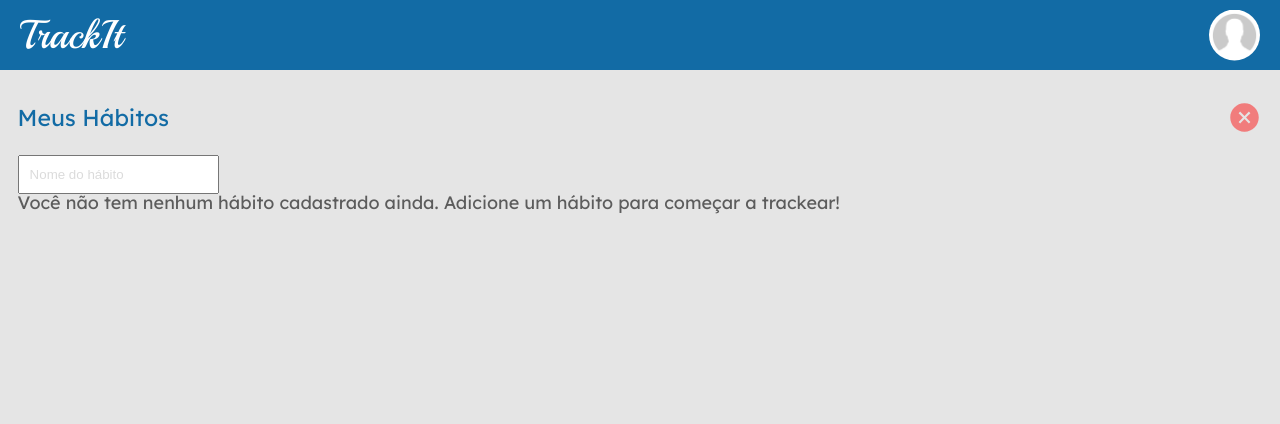
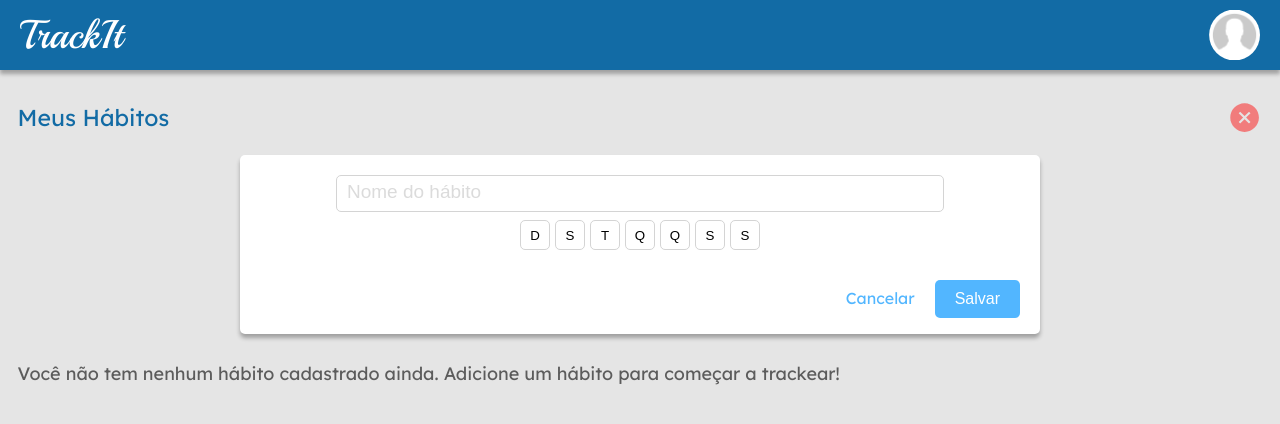
Before and after one commit to jvcamargo02/projeto10-trackit, a React (Create React App) app: page /habitos in a window 1280 px wide. Both pictures are taken after a click on the element 1244 px from the left and 117 px from the top of the page. Shown: the top 424 px of the page. Built offline with nearby package versions, Linux system fonts and the light colour scheme.

Commit message:
Habits page layout, add new habit layout

```diff
--- a/src/components/HabitsScreen.js
+++ b/src/components/HabitsScreen.js
@@ -1,10 +1,22 @@
 import styled from "styled-components"
 import Header from "./Header"
-import {useState} from 'react'
+import { useState } from 'react'
 
 export default function HabitsScreen() {
 
     const [toggle, setToggle] = useState(true)
+    const [btnColor, setBtnColor] = useState("#fff")
+    let days = []
+
+    function newHabitDays (v) {
+        days.push(v)
+        setBtnColor(!btnColor)
+
+    }
+
+    function onSubmit(e) {
+        e.preventDefault()
+    }
 
     return (
         <Container>
@@ -15,9 +27,21 @@ export default function HabitsScreen() {
             </MainTop>
             {toggle === true ? null :
 
-                <form>
-                <input type='text' placeholder='Nome do hábito' />
-
+                <form onSubmit={onSubmit}>
+                    <input type='text' placeholder='Nome do hábito' />
+                    <Buttons>
+                        <button color={btnColor} onClick={() => newHabitDays(0)}>D</button>
+                        <button color={btnColor} onClick={() => newHabitDays(1)}>S</button>
+                        <button color={btnColor} onClick={() => newHabitDays(2)}>T</button>
+                        <button color={btnColor} onClick={() => newHabitDays(3)}>Q</button>
+                        <button color={btnColor} onClick={() => newHabitDays(4)}>Q</button>
+                        <button color={btnColor} onClick={() => newHabitDays(5)}>S</button>
+                        <button color={btnColor} onClick={() => newHabitDays(6)}>S</button>
+                    </Buttons>
+                    <span>
+                        <a onClick={() => setToggle(!toggle)}>Cancelar</a>
+                        <button>Salvar</button>
+                    </span>
                 </form>
 
             }
@@ -33,7 +57,57 @@ const Container = styled.div`
     background-color: var(--background-color);
     height: 100vh;
     color: rgba(0, 0, 0, 0.6);
-    font-size: 18px;
+    font-size: 1.125rem;
+
+    form{
+        min-width: 21rem;
+        height: 11.2rem;
+        max-width: 50rem;
+        margin-left: auto;
+        margin-right: auto;
+        background-color: #fff;
+        box-shadow: 0px 4px 4px 0px rgba(0, 0, 0, 0.3);
+        margin-bottom: 1.9rem;
+        display: flex;
+        flex-direction: column;
+        box-sizing: border-box;
+        padding: 1.25rem;
+        border-radius: 5px;
+        font-size: 1.2rem;
+
+        input{
+            min-width: 18.75rem;
+            width: 80%;
+            height: 2.81rem;
+            border: 1px solid var(--border-color);
+            border-radius: 5px;
+            margin-left: auto;
+            margin-right: auto;
+
+
+        }
+
+        span {
+            margin-left: auto;
+
+            a{
+                font-size: 16px;
+                color: var(--buttons-color);
+                margin-right: 20px;
+                cursor: pointer;
+            }
+
+            button{
+                border: none;
+                border-radius: 5px;
+                font-size: 16px;
+                color: #fff;
+                background-color: var(--buttons-color);
+                padding: 10px 20px;
+                cursor: pointer;
+            }
+        }
+    }
 
 `
 
@@ -45,12 +119,29 @@ const MainTop = styled.div`
 
     h3{
         color: var(--header-color);
-        font-size: 23px;
+        font-size: 1.44rem;
     }
 
     ion-icon{
-        font-size: 35px;
+        font-size: 2.2rem;
         color: ${props => (props.children[1].props.name) === "add-circle-sharp" ? "var(--buttons-color)" : "#ff000075"};
         cursor: pointer;
     }
 `
+
+const Buttons = styled.div`
+
+    margin: 8px auto 30px auto;
+    display: flex;
+    gap: 5px;
+
+    button{
+        width: 1.875rem;
+        height: 1.875rem;
+        border: 1px solid var(--border-color);
+        background-color: ${props => props.children[0].props.color};
+        border-radius: 5px;
+        cursor: pointer;
+    }
+
+`
--- a/src/components/Header.js
+++ b/src/components/Header.js
@@ -14,18 +14,21 @@ const Container = styled.div`
     height: 4.375rem;
     background-color: var(--header-color);
     font-family: 'Playball', cursive;
-    font-size: 40px;
+    font-size: 2.5rem;
     box-sizing: border-box;
-    padding: 10px 20px;
+    padding: 0.625rem 1.25rem;
     color: #fff;
     display: flex;
     align-items: center;
     justify-content: space-between;
     position: fixed;
     top: 0; right: 0; left: 0;
+    box-shadow: 0px 4px 4px 0px rgba(0,0,0,0.3);
+
 
     img{
-        height: 51px;
+        height: 3.18rem;
         clip-path: circle(50% at 50% 50%);
+        cursor: pointer;
     }
 `
--- a/src/styles/global-style.js
+++ b/src/styles/global-style.js
@@ -65,6 +65,7 @@ input{
 
 ::placeholder{
 	color: #dbdbdb;
+	font-size: 19px;
 }
 
 :root{
```
